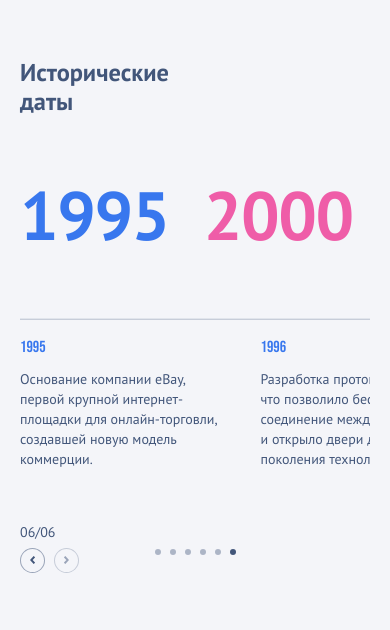
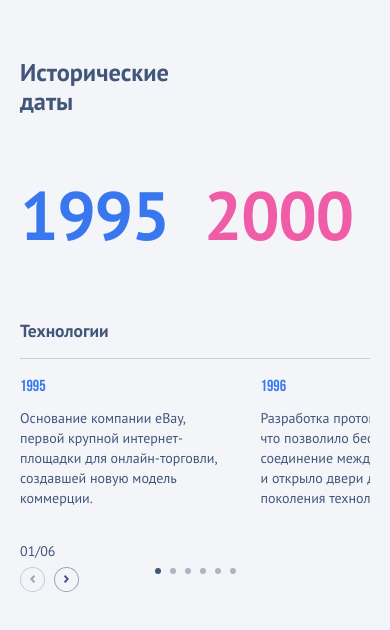
Before and after one commit to Whittun/historical-dates, a React (Create React App) app: page / in a window 390 px wide. Shown: the top 630 px of the page. Built offline with nearby package versions, Linux system fonts and the light colour scheme.

Commit message:
feat: add theme output functionality

```diff
--- a/src/App.js
+++ b/src/App.js
@@ -2,18 +2,23 @@ import Period from "./components/Period/Period";
 import Topics from "./components/Topics/Topics";
 import Slider from "./components/Slider/Slider";
 
+import { useState } from "react";
+
 import "./styles/index.scss";
 
 function App() {
+
+  const [topic, setTopic] = useState(0);
+
   return (
     <div className="App">
       <div className="container">
         <h1 className="main-title">
           Исторические <span className="break-line">даты</span>
         </h1>
-        <Period />
-        <Topics />
-        <Slider />
+        <Period topic={topic} />
+        <Topics topic={topic} setTopic={setTopic} />
+        <Slider topic={topic} setTopic={setTopic} />
       </div>
     </div>
   );
--- a/src/components/Period/Period.js
+++ b/src/components/Period/Period.js
@@ -1,13 +1,13 @@
 import articles from "../../data/articles.json";
 
-function Period() {
+function Period(props) {
   return (
     <section className="period">
       <p className="period__from">
-        {articles[0].from}
+        {articles[props.topic].from}
       </p>
       <p className="period__to">
-        {articles[0].to}
+        {articles[props.topic].to}
       </p>
     </section>
   )
--- a/src/components/Slider/Slider.js
+++ b/src/components/Slider/Slider.js
@@ -9,9 +9,19 @@ import "swiper/css/bundle";
 
 import { FreeMode, Navigation} from 'swiper/modules';
 
-function Slider() {
+function Slider(props) {
 
-  const swiper = useSwiper();
+  function changeTopics(direction) {
+    let count = props.topic + 1;
+
+    if (direction === "back" && count > 1) {
+      props.setTopic(props.topic - 1)
+    }
+
+    if (direction === "next" && count < 6) {
+      props.setTopic(props.topic + 1)
+    }
+  }
 
   return (
     <section className="slider">
@@ -25,8 +35,6 @@ function Slider() {
             prevEl: ".slider__article-control--back",
           }}
           modules={[FreeMode, Navigation]}
-          onSlideChange={() => console.log('slide change')}
-          onSwiper={(swiper) => console.log(swiper)}
           breakpoints={{
             900: {
               slidesPerView: 2,
@@ -37,7 +45,7 @@ function Slider() {
             },
           }}
         >
-          {articles[0].texts.map((item) =>
+          {articles[props.topic].texts.map((item) =>
             <SwiperSlide className="slider__article-item" tag="li">
               <p className="slider__year">{item.date}</p>
               <p className="slider__text">{item.text}</p>
@@ -50,90 +58,40 @@ function Slider() {
       <div className="slider__controls">
           <div className="slider__topic-switching-wrapper">
             <p className="slider__number">
-              06/06
+              0{props.topic + 1}/06
             </p>
             <ul className="slider__topic-switching-list">
               <li className="slider__topic-switching-item">
-                <button className="slider__topic-switching-button"></button>
+                <button
+                  onClick={() => {changeTopics("back")}}
+                  className={((props.topic === 0) ? "slider__topic-switching-button--inactive " : "") + "slider__topic-switching-button"}
+                >
+                </button>
               </li>
               <li className="slider__topic-switching-item">
-                <button className="slider__topic-switching-button slider__topic-switching-button--inactive"></button>
+                <button
+                  onClick={() => {changeTopics("next")}}
+                  className={((props.topic === 5) ? "slider__topic-switching-button--inactive " : "") + "slider__topic-switching-button"}
+                >
+                </button>
               </li>
             </ul>
           </div>
           <ul className="slider__pagination-list">
-            <li className="slider__pagination-item">
-              <button className="slider__pagination-button"></button>
-            </li>
-            <li className="slider__pagination-item">
-              <button className="slider__pagination-button"></button>
-            </li>
-            <li className="slider__pagination-item">
-              <button className="slider__pagination-button"></button>
-            </li>
-            <li className="slider__pagination-item">
-              <button className="slider__pagination-button"></button>
-            </li>
-            <li className="slider__pagination-item">
-              <button className="slider__pagination-button"></button>
-            </li>
-            <li className="slider__pagination-item">
-              <button className="slider__pagination-button slider__pagination-button--active"></button>
-            </li>
+            {
+              articles.map((_, count) =>
+              <li className="slider__pagination-item">
+                <button
+                  onClick={() => props.setTopic(count)}
+                  className={((props.topic === count) ? "slider__pagination-button--active " : "") + "slider__pagination-button"}
+                >
+                </button>
+              </li>
+              )
+            }
           </ul>
         </div>
     </section>
-    /*
-      <section className="slider">
-
-          <ul className="slider__article-list">
-            {articles[0].texts.map((item) =>
-              <li className="slider__article-item">
-                <p className="slider__year">{item.date}</p>
-                <p className="slider__text">{item.text}</p>
-              </li>
-            )}
-          </ul>
-          <button className="slider__article-control slider__article-control--back"></button>
-          <button className="slider__article-control slider__article-control--next"></button>
-        </div>
-        <div className="slider__controls">
-          <div className="slider__topic-switching-wrapper">
-            <p className="slider__number">
-              06/06
-            </p>
-            <ul className="slider__topic-switching-list">
-              <li className="slider__topic-switching-item">
-                <button className="slider__topic-switching-button"></button>
-              </li>
-              <li className="slider__topic-switching-item">
-                <button className="slider__topic-switching-button slider__topic-switching-button--inactive"></button>
-              </li>
-            </ul>
-          </div>
-          <ul className="slider__pagination-list">
-            <li className="slider__pagination-item">
-              <button className="slider__pagination-button"></button>
-            </li>
-            <li className="slider__pagination-item">
-              <button className="slider__pagination-button"></button>
-            </li>
-            <li className="slider__pagination-item">
-              <button className="slider__pagination-button"></button>
-            </li>
-            <li className="slider__pagination-item">
-              <button className="slider__pagination-button"></button>
-            </li>
-            <li className="slider__pagination-item">
-              <button className="slider__pagination-button"></button>
-            </li>
-            <li className="slider__pagination-item">
-              <button className="slider__pagination-button slider__pagination-button--active"></button>
-            </li>
-          </ul>
-        </div>
-      </section>
-    */
   )
 }
 
--- a/src/components/Slider/Slider.scss
+++ b/src/components/Slider/Slider.scss
@@ -100,6 +100,7 @@
       border: none;
       border-radius: 50%;
       filter: drop-shadow(0px 0px 15px $shadow-color);
+      cursor: pointer;
 
       &::after {
         display: none;
@@ -137,6 +138,7 @@
 
   .slider__controls {
     position: relative;
+    z-index: 0;
 
     display: flex;
     align-items: center;
@@ -208,9 +210,11 @@
           background-repeat: no-repeat;
           background-position: center;
           background-size: 5px;
+          cursor: pointer;
 
           &--inactive {
             opacity: 0.5;
+            cursor: auto;
           }
 
           @media (min-width: 700px) {
--- a/src/components/Topics/Topics.js
+++ b/src/components/Topics/Topics.js
@@ -1,43 +1,19 @@
-function Topics() {
+import articles from "../../data/articles.json";
+
+function Topics(props) {
   return (
     <section className="topics">
       <ul className="topics__list">
-        <li className="topics__item">
-          <button className="topics__button"><span className="topics__number">1</span></button>
-          <h2 className="topics__title">
-            Технологии
-          </h2>
-        </li>
-        <li className="topics__item">
-          <button className="topics__button"><span className="topics__number">2</span></button>
-          <h2 className="topics__title">
-            Кино
-          </h2>
-        </li>
-        <li className="topics__item topics__item--active">
-          <button className="topics__button"><span className="topics__number">3</span></button>
-          <h2 className="topics__title">
-            Литература
-          </h2>
-        </li>
-        <li className="topics__item">
-          <button className="topics__button"><span className="topics__number">4</span></button>
-          <h2 className="topics__title">
-            Игры
-          </h2>
-        </li>
-        <li className="topics__item">
-          <button className="topics__button"><span className="topics__number">5</span></button>
-          <h2 className="topics__title">
-            Спорт
-          </h2>
-        </li>
-        <li className="topics__item">
-          <button className="topics__button"><span className="topics__number">6</span></button>
-          <h2 className="topics__title">
-            Наука
-          </h2>
-        </li>
+        {
+          articles.map((article, count) =>
+            <li className={((props.topic === count) ? "topics__item--active " : "") + "topics__item"}>
+              <button onClick={() => {props.setTopic(count)}} className="topics__button"><span className="topics__number">{count + 1}</span></button>
+              <h2 className="topics__title">
+                {article.title}
+              </h2>
+            </li>
+          )
+        }
       </ul>
     </section>
   )
--- a/src/components/Topics/Topics.scss
+++ b/src/components/Topics/Topics.scss
@@ -10,11 +10,15 @@
     top: calc(50% - 0.5px);
     left: 0;
 
-    display: block;
+    display: none;
     width: 100%;
     height: 1px;
 
     background-color: rgba($text-color, 0.1);
+
+    @media (min-width: 1340px) {
+      display: block;
+    }
   }
 
   .topics__list {
@@ -27,6 +31,12 @@
   .topics__item,
   .topics__button {
     display: none;
+  }
+
+  .topics__item {
+    &--active {
+      display: block;
+    }
   }
 
   .topics__title {
@@ -92,15 +102,15 @@
     }
 
     .topics__item {
+      position: absolute;
+      z-index: 1;
+
+
       display: flex;
       align-items: center;
       justify-content: center;
       width: 25px;
       height: 25px;
-    }
-
-    .topics__item {
-      position: absolute;
 
       &:hover,
       &--active {
@@ -190,9 +200,35 @@
       }
 
       &--active {
+
+        &:nth-child(1) {
+          left: -30px;
+          top: 45%;
+        }
+
+        &:nth-child(2) {
+          left: 20%;
+          top: 1.1%;
+        }
+
         &:nth-child(3) {
           left: 68.7%;
           top: 1.3%;
+        }
+
+        &:nth-child(4) {
+          right: -30px;
+          top: calc(50% - 23px);
+        }
+
+        &:nth-child(5) {
+          left: 68.8%;
+          bottom: 1%;
+        }
+
+        &:nth-child(6) {
+          left: 19.9%;
+          bottom: 1%;
         }
 
         .topics__title {
--- a/src/data/articles.json
+++ b/src/data/articles.json
@@ -2,6 +2,7 @@
   {
     "from": "1995",
     "to": "2000",
+    "title": "Технологии",
     "texts": [
       {
         "date": "1995",
@@ -25,13 +26,14 @@
       },
       {
         "date": "2000",
-        "text": "Разработка USB-интерфейса, который вытеснил множество предыдущих подключений и стал универсальным способом подключения устройств к компьютерам и другим электронным устройствам."
+        "text": "Разработка USB-интерфейса, который вытеснил множество предыдущих подключений и стал универсальным способом подключения устройств."
       }
     ]
   },
   {
     "from": "2001",
     "to": "2006",
+    "title": "Кино",
     "texts": [
       {
         "date": "2001",
@@ -47,7 +49,7 @@
       },
       {
         "date": "2004",
-        "text": "Выход фильма 'Пираты Карибского моря: Проклятие Черной жемчужины'. Эта приключенческая сага, с Джонни Деппом в главной роли капитана Джека Воробья, привлекла широкую аудиторию и стала знаменитой во всем мире."
+        "text": "Выход фильма 'Пираты Карибского моря: Проклятие Черной жемчужины'. Эта приключенческая сага, с Джонни Деппом в главной роли капитана Джека Воробья."
       },
       {
         "date": "2005",
@@ -55,13 +57,14 @@
       },
       {
         "date": "2006",
-        "text": "Выход фильма 'Начало'. Режиссер Кристофер Нолан вызвал восторг зрителей своим фантастическим триллером о воровстве информации во снах, предлагая глубокие размышления о реальности и человеческой психологии."
+        "text": "Выход фильма 'Начало'. Режиссер Кристофер Нолан вызвал восторг зрителей своим фантастическим триллером о воровстве информации во снах."
       }
     ]
   },
   {
     "from": "1990",
     "to": "1995",
+    "title": "Литература",
     "texts": [
       {
         "date": "1990",
@@ -92,6 +95,7 @@
   {
     "from": "2007",
     "to": "2012",
+    "title": "Игры",
     "texts": [
       {
         "date": "2007",
@@ -122,6 +126,7 @@
   {
     "from": "2010",
     "to": "2015",
+    "title": "Спорт",
     "texts": [
       {
         "date": "2010",
@@ -152,6 +157,7 @@
   {
     "from": "2004",
     "to": "2009",
+    "title": "Наука",
     "texts": [
       {
         "date": "2004",
```
